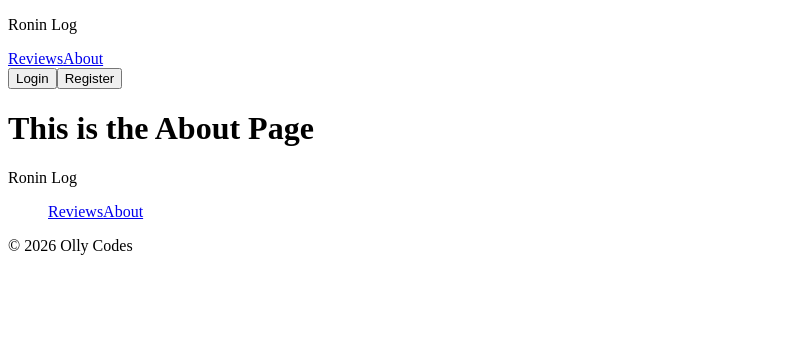
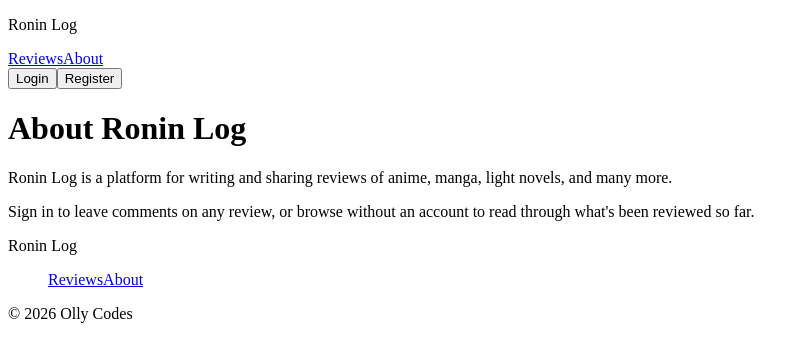
Before and after one commit to Olly-Codes/ronin-log, a React (Vite) app: page /about in a window 1280 px wide. Shown: the top 362 px of the page, without its empty margins (0-809 px from the left). Built offline with nearby package versions, Linux system fonts and the light colour scheme; no server answers.

Commit message:
feat: add about page content

```diff
--- a/src/pages/AboutPage.tsx
+++ b/src/pages/AboutPage.tsx
@@ -1,7 +1,19 @@
 const AboutPage = () => {
     return (
         <main>
-            <h1>This is the About Page</h1>
+            <header>
+                <h1>About Ronin <span>Log</span></h1>
+            </header>
+
+            <section>
+                <p>
+                    Ronin <span>Log</span> is a platform for writing and sharing reviews of anime, manga, light novels, and many more.
+                </p>
+                <p>
+                    Sign in to leave comments on any review, or browse without an account
+                    to read through what's been reviewed so far.
+                </p>
+            </section>
         </main>
     );
 };
```
